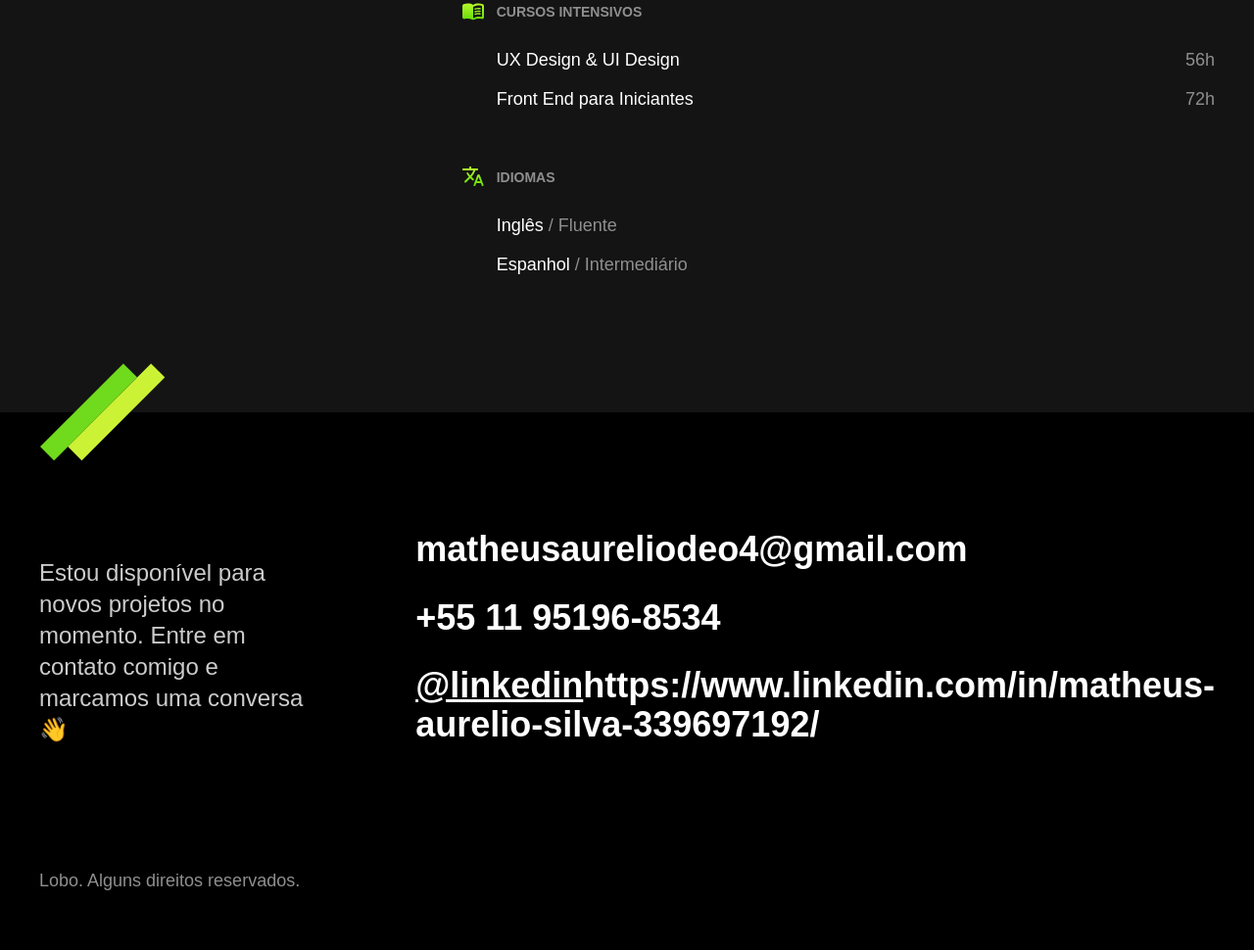
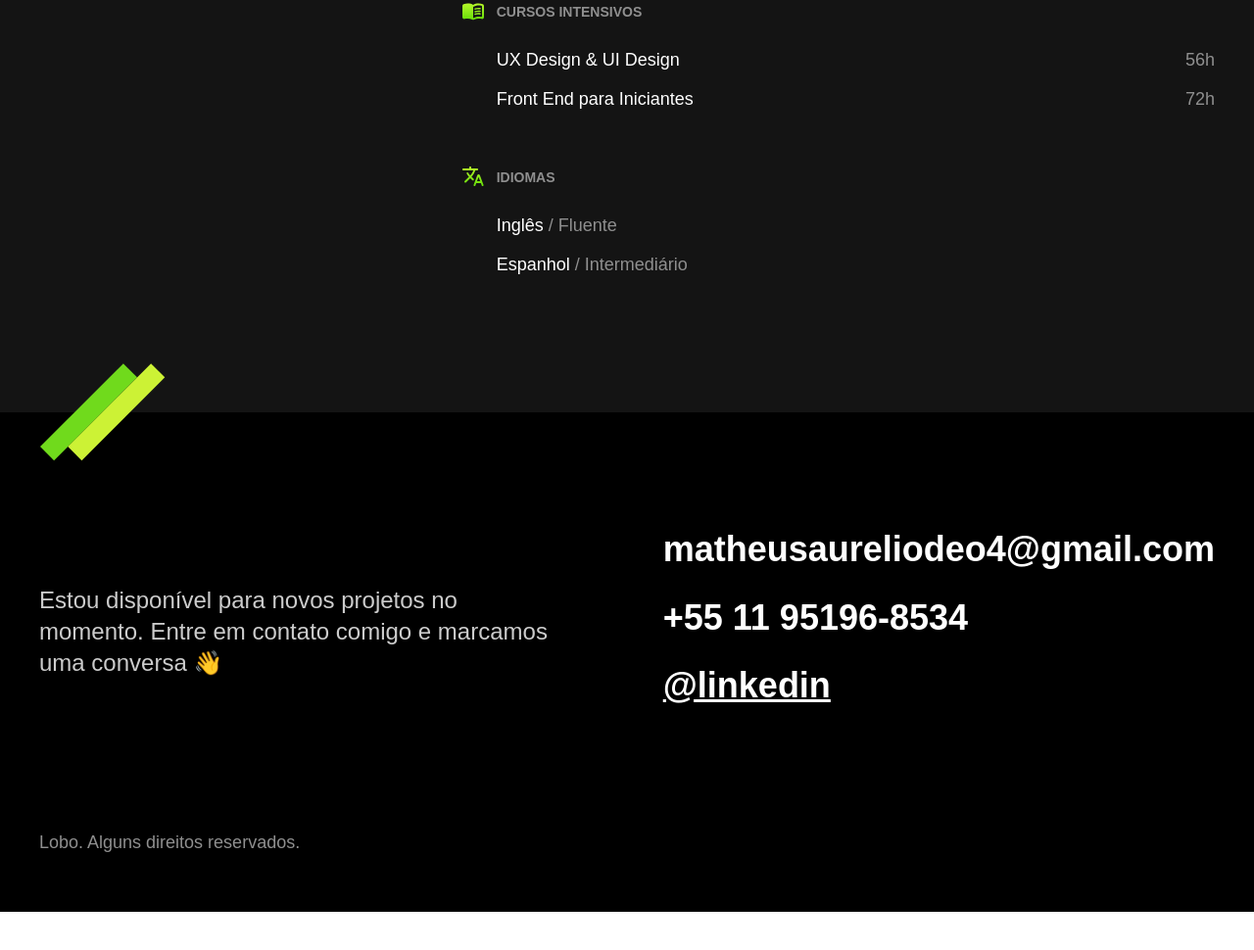
Before and after one commit to mtaurelio/Projeto-portifolio, a plain HTML site: page index.html in a window 1280 px wide. Shown: the part 2000-2970 px from the top of the page at 98% size. After the commit the page ends 2931 px from the top, so only its background shows below. Drawn offline with Linux system fonts and the light colour scheme.

Commit message:
correção

```diff
--- a/index.html
+++ b/index.html
@@ -130,7 +130,7 @@
       <ul class="footer-contato">
         <li>matheusaureliodeo4@gmail.com</li>
         <li>+55 11 95196-8534</li>
-        <li><a href="/">@linkedin</a>https://www.linkedin.com/in/matheus-aurelio-silva-339697192/</li>
+        <li><a href="https://www.linkedin.com/in/matheus-aurelio-silva-339697192/">@linkedin</a></li>
       </ul>
       <p class="footer-copy">Lobo. Alguns direitos reservados.</p>
     </div>
```
